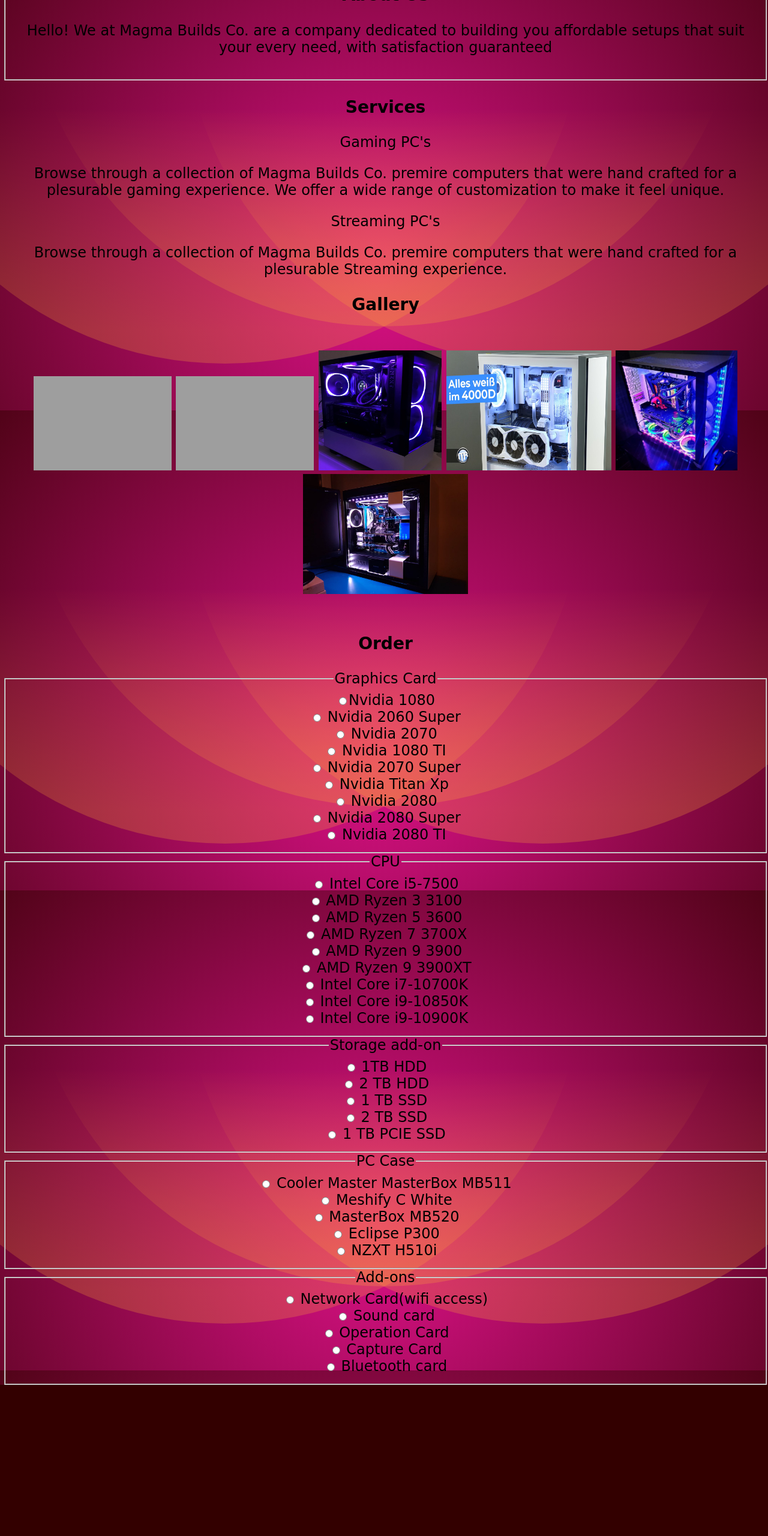
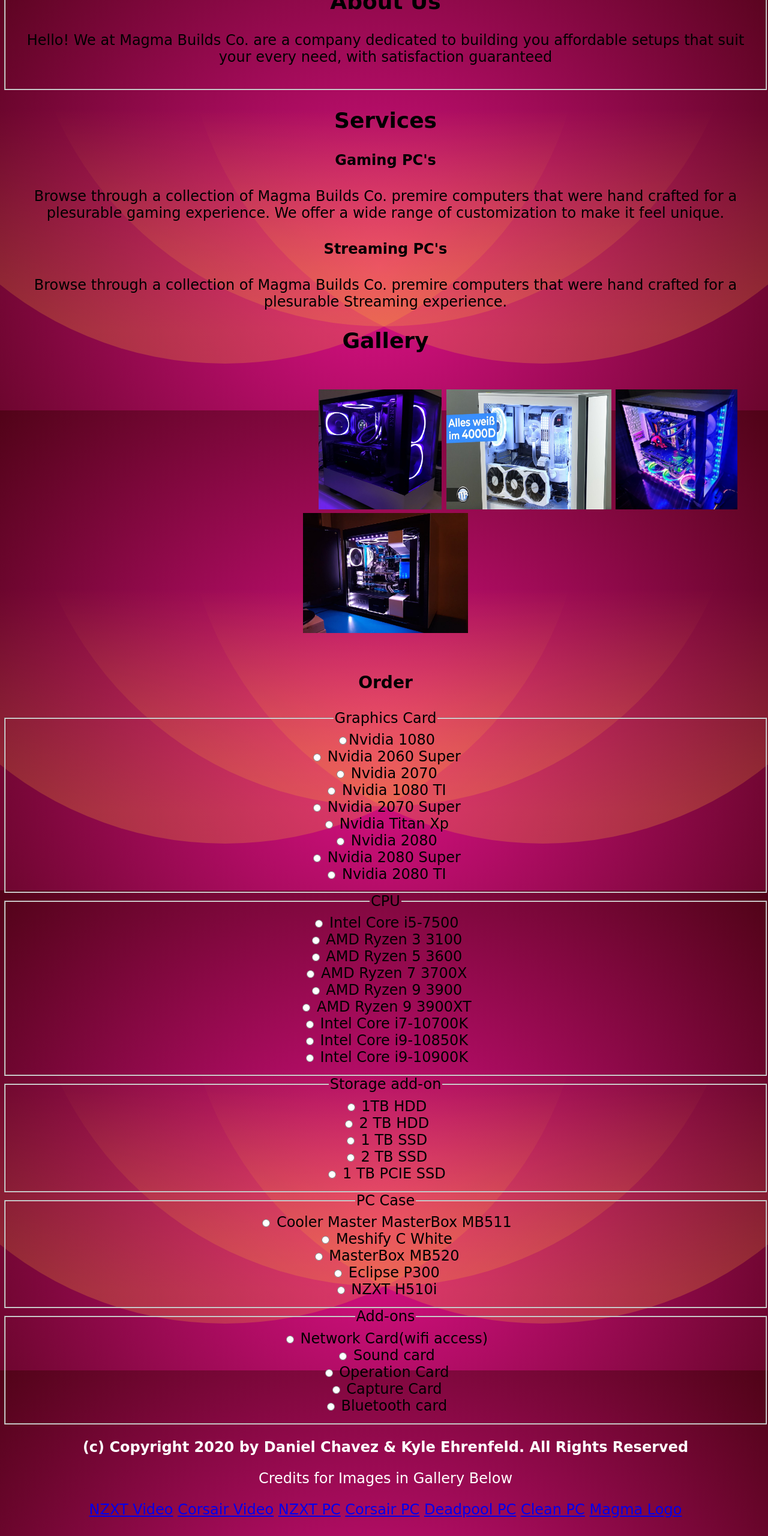
Before and after one commit to HBLazerr/Unit-3-Group, a plain HTML site: page index.html in a window 1280 px wide. Shown: the part 116-2676 px from the top of the page at 60% size. Before the commit the page ends 2424 px from the top, so only its background shows below. Drawn offline with Linux system fonts and the light colour scheme; grey boxes are pictures that could not be loaded; a web font is replaced by a local one.

Commit message:
End of Class

```diff
--- a/index.html
+++ b/index.html
@@ -21,8 +21,8 @@
     <link rel="stylesheet" href="https://cdnjs.cloudflare.com/ajax/libs/font-awesome/4.7.0/css/font-awesome.min.css">
     <div class="topnav">
         <a class="active" href="#Home">Home</a>
-        <a href="#gallery">Gallery</a>
         <a href="#Streaming PC's">Services</a>
+        <a href="#Gallery">Gallery</a>
         <a href="#Order">Order Form</a>
         <form class="example" action="action_page.php">
             <input type="text" placeholder="Search..." name="search">
@@ -33,24 +33,24 @@
     <a name="Home"></a>
     <form>
         <fieldset>
-            <h3>About Us</h3>
+            <h2>About Us</h2>
             <p>Hello! We at Magma Builds Co. are a company dedicated to building you affordable setups that suit your
             every need, with satisfaction guaranteed</p>
         </fieldset>
     </form>
 
-    <h3>Services</h3>
+    <h2>Services</h2>
     <div class="Services">
-    <p id="Gaming PC's">Gaming PC's</p>
+    <h4 id="Gaming PC's">Gaming PC's</h4>
         <p>Browse through a collection of Magma Builds Co. premire computers that were hand crafted for a plesurable gaming
         experience. We offer a wide range of customization to make it feel unique.</p>
 
-        <p id="Streaming PC's">Streaming PC's</p>
+        <h4 id="Streaming PC's">Streaming PC's</h4>
         <p>Browse through a collection of Magma Builds Co. premire computers that were hand crafted for a plesurable
         Streaming experience.</p>
     </div>
 
-    <h3>Gallery</h3>
+    <h2>Gallery</h2>
         <div class="gallery">
         <iframe class="NZXTvid" width="230" height="157" src="https://www.youtube.com/embed/GYI8c89aZ98" frameborder="0"
             allow="accelerometer; autoplay; clipboard-write; encrypted-media; gyroscope; picture-in-picture"
@@ -152,5 +152,18 @@
         </fieldset>
     </form>
 
+    <footer class="footer">
+        <b><p>(c) Copyright 2020 by Daniel Chavez & Kyle Ehrenfeld. All Rights Reserved</p></b>
 
+        <p>Credits for Images in Gallery Below</p>
+            <a href="https://www.youtube.com/watch?v=GYI8c89aZ98">NZXT Video</a>
+            <a href="https://www.youtube.com/watch?v=julpVVIgVVY">Corsair Video</a>
+
+            <a href="https://pcpartpicker.com/b/GQwhP6">NZXT PC</a>
+            <a href="https://www.youtube.com/watch?v=julpVVIgVVY">Corsair PC</a>
+            <a href="https://www.village.co/us/i/tablets-computers/high-end-gaming-pc-custom-build">Deadpool PC</a>
+            <a href="https://www.reddit.com/r/watercooling/comments/7p298b/just_finished_my_h700i_build/">Clean PC</a>
+            <a href="https://seeklogo.com/vector-logo/87312/magma">Magma Logo</a>
+    </footer>
 </body>
+</html>
--- a/style.css
+++ b/style.css
@@ -4,6 +4,7 @@
     position: sticky;
     top: 0;
     z-index: 0;
+    margin-bottom: 5px;
 }
 
 .topnav a {
@@ -77,4 +78,5 @@ body{
 
 .footer{
     color: #fff;
+    margin-bottom: 30px;
 }
```
